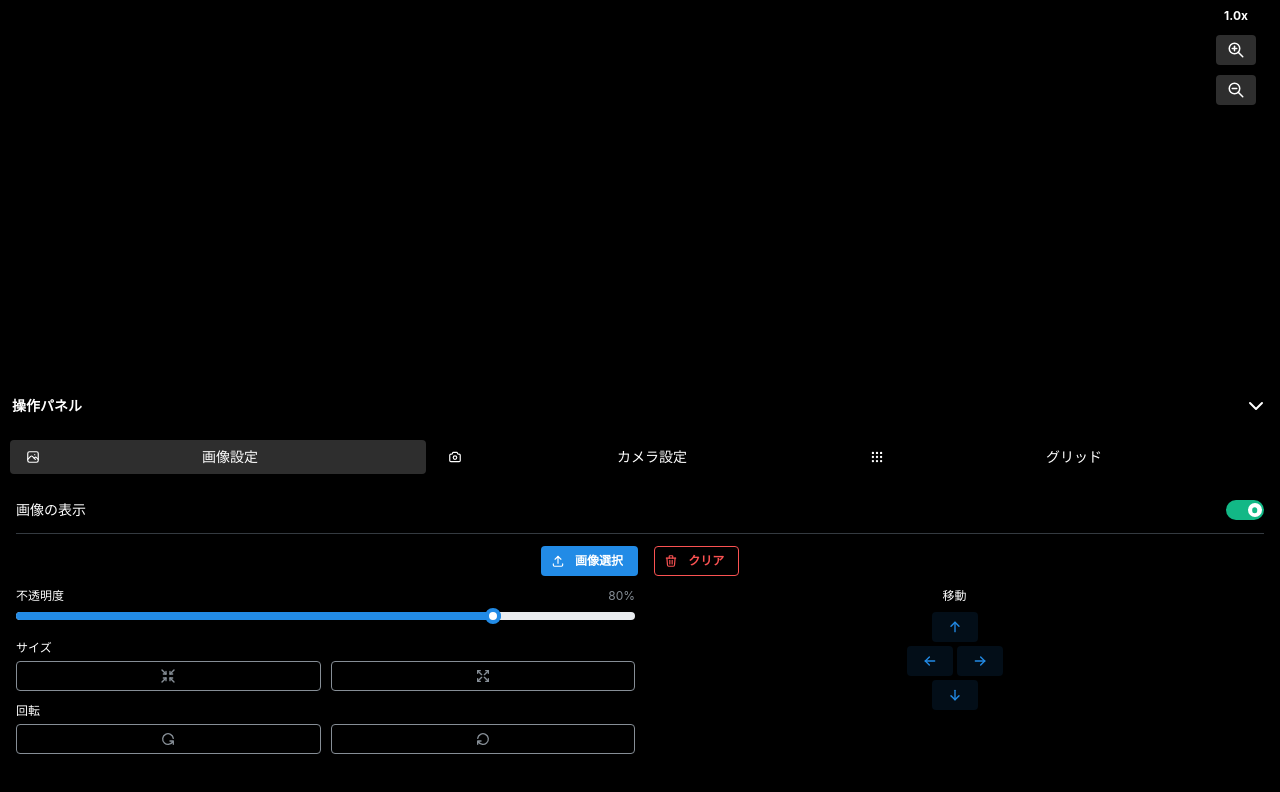
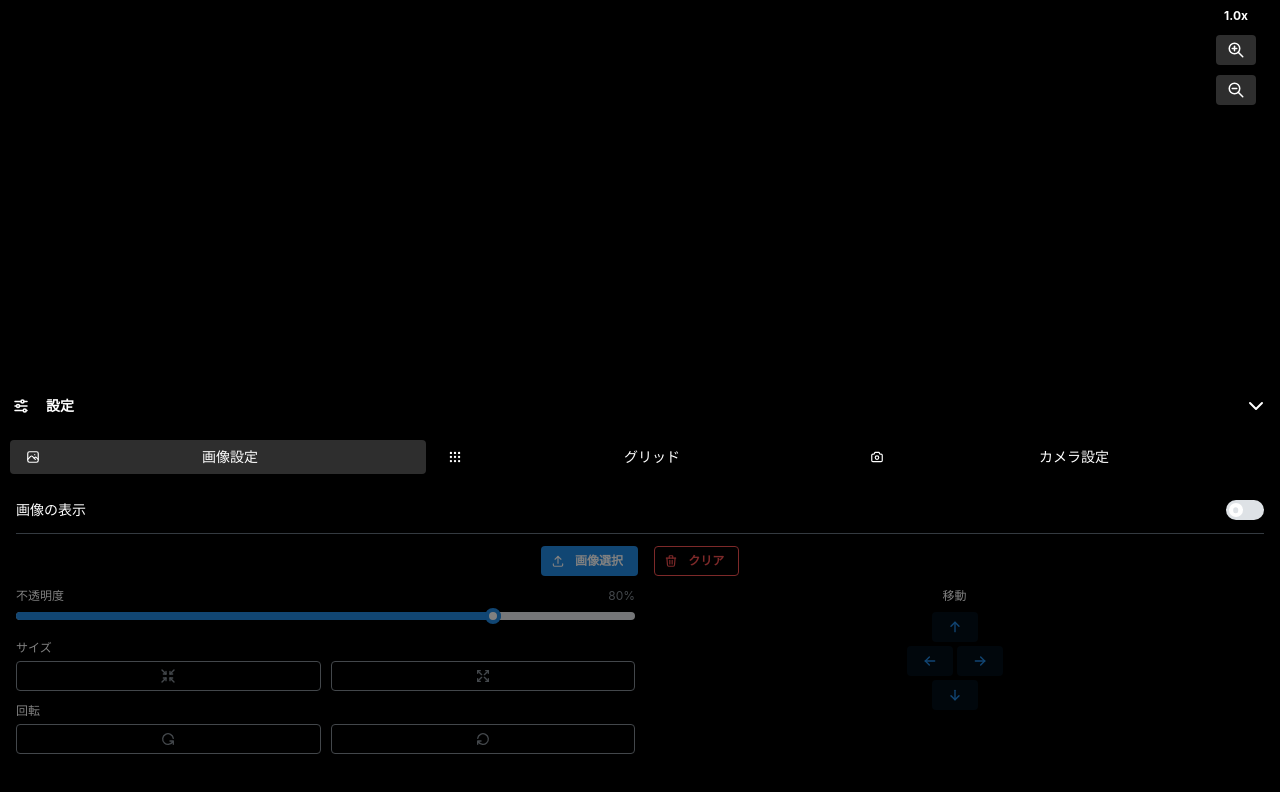
Before and after one commit to kobaatsu/I-setter, a React (Vite) app: page / in a window 1280 px wide. Shown: the top 792 px of the page. Built offline with nearby package versions, Linux system fonts and the light colour scheme; no server answers.

Commit message:
アイコン・メニュー位置・ラベルなどの調整 (#5)

```diff
--- a/src/App.tsx
+++ b/src/App.tsx
@@ -1,13 +1,14 @@
-import { useCallback, useEffect, useState } from 'react';
 import { Box, Button, Stack, Text } from '@mantine/core';
 import { IconZoomIn, IconZoomOut } from '@tabler/icons-react';
+import { useCallback, useEffect, useState } from 'react';
 import { CameraView } from './components/CameraView';
-import { OverlayImage } from './components/OverlayImage';
 import { ControlPanel } from './components/ControlPanel';
 import { GridOverlay } from './components/GridOverlay';
+import { OverlayImage } from './components/OverlayImage';
+import { PRESET_COLORS } from './constants';
 
 function App() {
-  const [imageVisible, setImageVisible] = useState(true);
+  const [imageVisible, setImageVisible] = useState(false);
   const [overlayImageSrc, setOverlayImageSrc] = useState<string | null>(null);
   const [opacity, setOpacity] = useState<number>(0.8);
   const [position, setPosition] = useState<{ x: number; y: number }>({ x: 0, y: 0 });
@@ -22,8 +23,8 @@ function App() {
   const [gridOpacity, setGridOpacity] = useState(0.5);
   const [gridSpacing, setGridSpacing] = useState(2); // 1 to 10 scale
   const [gridThickness, setGridThickness] = useState<'sm' | 'md' | 'lg'>('md');
-  const [gridBaseColor, setGridBaseColor] = useState('#ffffff');
-  const [gridMainColor, setGridMainColor] = useState('#ff0000');
+  const [gridBaseColor, setGridBaseColor] = useState(PRESET_COLORS[0]);
+  const [gridMainColor, setGridMainColor] = useState(PRESET_COLORS[2]);
   const [gridOffset, setGridOffset] = useState({ x: 0, y: 0 });
 
   // Cleanup object URL to prevent memory leaks
--- a/src/components/ControlPanel.tsx
+++ b/src/components/ControlPanel.tsx
@@ -1,5 +1,6 @@
 import { Box, Collapse, Group, Tabs, Text } from '@mantine/core';
 import {
+  IconAdjustmentsHorizontal,
   IconCamera,
   IconChevronDown,
   IconChevronUp,
@@ -37,9 +38,12 @@ export const ControlPanel = (props: ControlPanelProps) => {
         onClick={() => setIsOpen(!isOpen)}
         style={{ cursor: 'pointer' }}
       >
-        <Text c="white" size="sm" fw={700}>
-          操作パネル
-        </Text>
+        <Group>
+          <IconAdjustmentsHorizontal color="white" size={18} />
+          <Text c="white" size="sm" fw={700}>
+            設定
+          </Text>
+        </Group>
         {isOpen ? <IconChevronDown color="white" /> : <IconChevronUp color="white" />}
       </Group>
 
@@ -56,11 +60,11 @@ export const ControlPanel = (props: ControlPanelProps) => {
               <Tabs.Tab value="image" c="white" leftSection={<IconPhoto size={14} />}>
                 画像設定
               </Tabs.Tab>
+              <Tabs.Tab value="grid" c="white" leftSection={<IconGridDots size={14} />}>
+                グリッド
+              </Tabs.Tab>
               <Tabs.Tab value="camera" c="white" leftSection={<IconCamera size={14} />}>
                 カメラ設定
-              </Tabs.Tab>
-              <Tabs.Tab value="grid" c="white" leftSection={<IconGridDots size={14} />}>
-                グリッド
               </Tabs.Tab>
             </Tabs.List>
 
```
